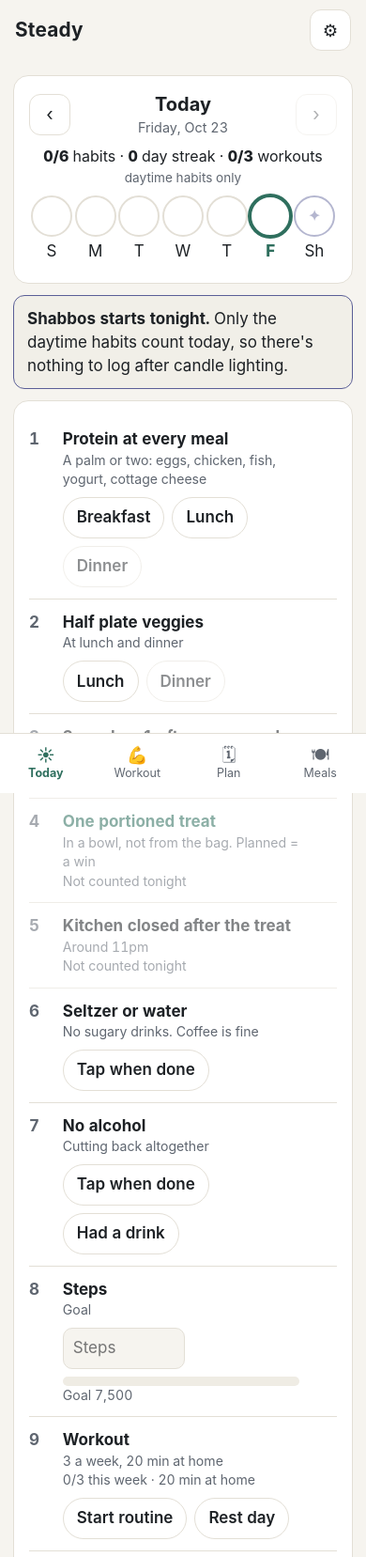
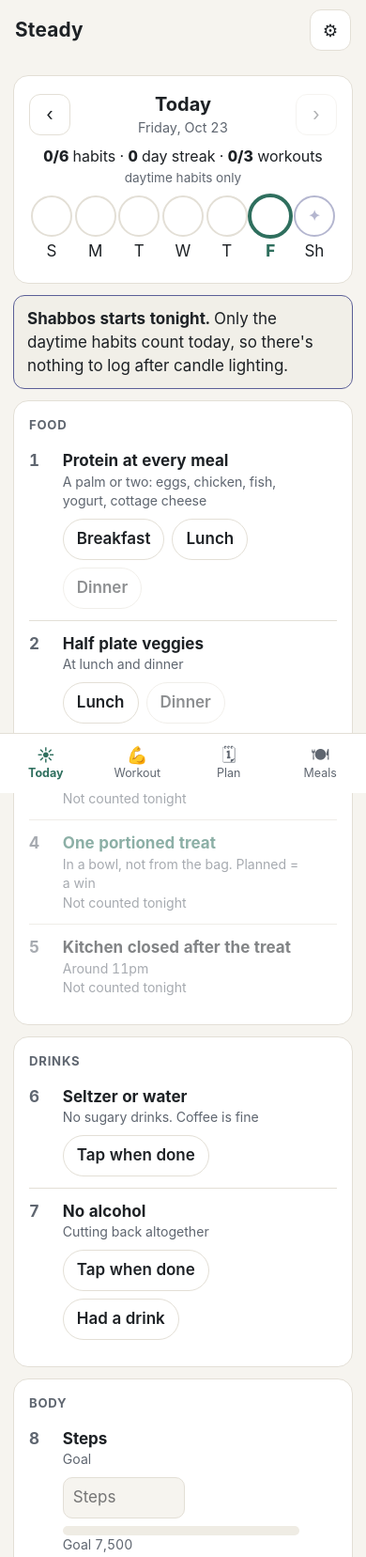
Before and after one commit to stainlesssteel770/steady-planner, a plain HTML site: page public/index.html in a window 390 px wide. Shown: the top 1657 px of the page at 94% size. Drawn offline with Linux system fonts and the light colour scheme.

Commit message:
#1 v25 item 3: habits grouped into Food / Drinks / Body sections (numbering, ticks, extras, scoring unchanged); r14 v25i3 asserts group order/contents/numbering and one working tick per group (state-isolated against the shared test profile)

```diff
--- a/public/app.js
+++ b/public/app.js
@@ -518,8 +518,18 @@
   }
 
   // Habits (extra counters for #3/#7: see the global EXTRAS map)
-  h += '<section class="card">';
+  /* v25 item 3: the 10 habits render in three labeled groups — Food,
+     Drinks, Body. Numbering (global idx), ticks, extras and scoring are
+     unchanged; only the visual grouping is new. */
+  var HABIT_GROUPS = [
+    { label: "Food", ids: ["protein", "veg", "mealsPlan", "treat", "kitchenClosed"] },
+    { label: "Drinks", ids: ["drinks", "noAlcohol"] },
+    { label: "Body", ids: ["steps", "workout", "bed"] }
+  ];
+  HABIT_GROUPS.forEach(function (grp) {
+  h += '<section class="card"><h3 class="habit-group">' + grp.label + '</h3>';
   STEADY.habits.forEach(function (hab, idx) {
+    if (grp.ids.indexOf(hab.id) < 0) return;
     var greyed = pre && hab.evening;
     h += '<div class="habit' + (hab.good ? " good" : "") + (greyed ? " greyed" : "") + '">' +
       '<div class="habit-num">' + (idx + 1) + '</div><div class="habit-body">' +
@@ -568,6 +578,7 @@
     h += '<div class="done-dot">' + (done ? "✓" : "") + '</div></div>';
   });
   h += '</section>';
+  });
 
   // Prep day card
   if (date === todayStr && dowOf(date) === getSetting("prepDay") && dowOf(date) <= 5) {
--- a/public/styles.css
+++ b/public/styles.css
@@ -60,6 +60,8 @@
 h1 { font-size: 1.35rem; margin: 0.2em 0; }
 h2 { font-size: 1.15rem; margin: 0.4em 0 0.5em; }
 h3 { font-size: 1.02rem; margin: 0.6em 0 0.3em; }
+/* v25 item 3: habit group labels (Food / Drinks / Body) */
+.habit-group { margin-top: 0; font-size: 0.82rem; letter-spacing: 0.06em; text-transform: uppercase; color: var(--muted); }
 
 /* shell */
 .topbar {
```
Also changed, not shown: tests/test-r14.mjs (+38 -0 lines).
